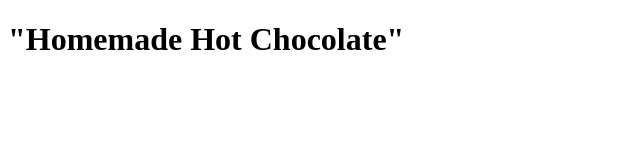
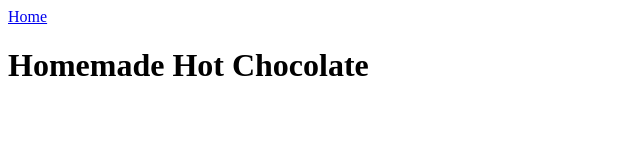
Before and after one commit to keviny0119/odin_recipes, a plain HTML site: page recipes/hotchocolate.html in a window 1280 px wide. Shown: the whole page, without its empty margins (0-640 px from the left). Drawn offline with Linux system fonts and the light colour scheme.

Commit message:
Iteration 2A
Moved Home link to the proper page in the recipes page

```diff
--- a/recipes/hotchocolate.html
+++ b/recipes/hotchocolate.html
@@ -6,6 +6,7 @@
     <title>Homemade Hot Chocolate</title>
 </head>
 <body>
-    <h1>"Homemade Hot Chocolate"</h1>
+    <a href="./index.html">Home</a>
+    <h1>Homemade Hot Chocolate</h1>
 </body>
 </html>
```
